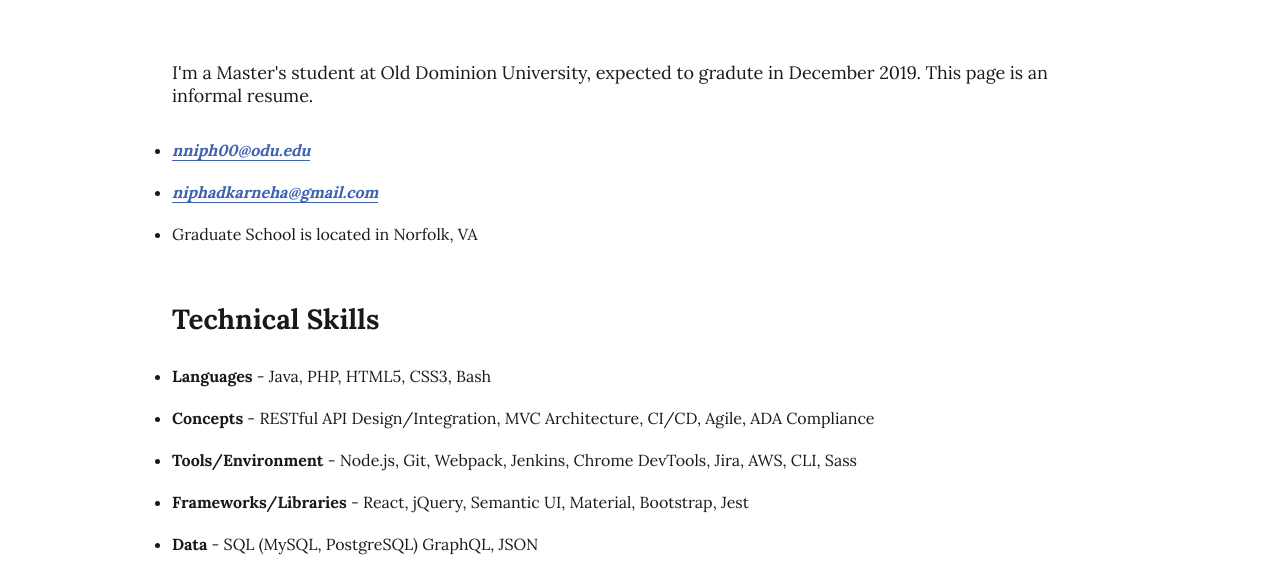
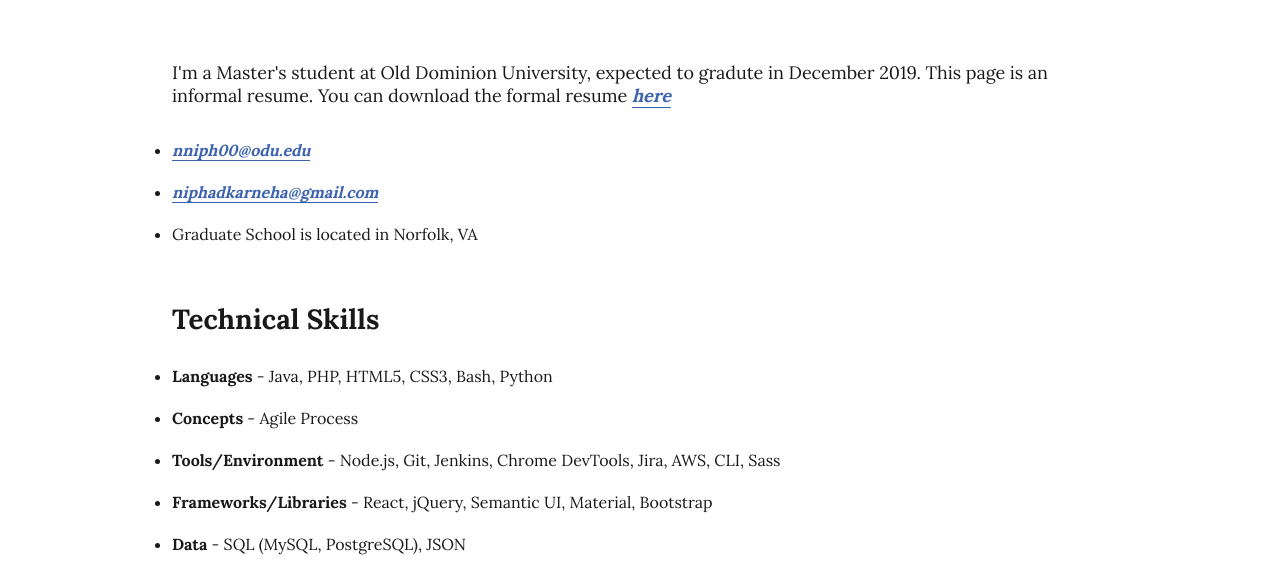
Before and after one commit to niphadkarneha/gatsby-blog-neha, a Gatsby site: page /resume/ in a window 1280 px wide. Shown: the part 233-800 px from the top of the page. Built offline with nearby package versions, Linux system fonts and the light colour scheme; Gatsby itself is replaced by a stand-in of ours; some packages are replaced by stand-ins of ours.

Commit message:
Adding resume

```diff
--- a/content/pages/resume.md
+++ b/content/pages/resume.md
@@ -4,6 +4,7 @@
 ---
 
 I'm a Master's student at Old Dominion University, expected to gradute in December 2019. This page is an informal resume.
+You can download the formal resume [here](/resumeNehaNiphadkar.pdf)
 
 - [nniph00@odu.edu](https://www.nehaniphadkar.in)
 - [niphadkarneha@gmail.com](mailto:niphadkarneha@gmail.com)
@@ -11,11 +12,11 @@
 
 ## Technical Skills
 
-- **Languages** - Java, PHP, HTML5, CSS3, Bash
-- **Concepts** - RESTful API Design/Integration, MVC Architecture, CI/CD, Agile, ADA Compliance
-- **Tools/Environment** - Node.js, Git, Webpack, Jenkins, Chrome DevTools, Jira, AWS, CLI, Sass
-- **Frameworks/Libraries** - React, jQuery, Semantic UI, Material, Bootstrap, Jest
-- **Data** - SQL (MySQL, PostgreSQL) GraphQL, JSON
+- **Languages** - Java, PHP, HTML5, CSS3, Bash, Python
+- **Concepts** - Agile Process
+- **Tools/Environment** - Node.js, Git, Jenkins, Chrome DevTools, Jira, AWS, CLI, Sass
+- **Frameworks/Libraries** - React, jQuery, Semantic UI, Material, Bootstrap
+- **Data** - SQL (MySQL, PostgreSQL), JSON
 
 ## Experience
 
--- a/src/components/layout.js
+++ b/src/components/layout.js
@@ -22,7 +22,7 @@
           <p>I’m a student at Old Dominion University in Norfolk, Virginia where I’m working on finishing a master’s degree in Computer Science. Just to keep impossibly busy, I’m also a Research and Teaching Assistant in my department.</p>
           <p>When summer rolled along, I thought I’d try something new by building a React site to share the things I’ve learned on my journey to becoming a programmer.</p>
           <p>And this is it. </p>
-          <p>Thanks for coming on board. As an inveterate wanderer, amateur photographer and hopeless movie buff, you can expect to see a few pet topics creep into what is essentially an introduction to all things Neha.</p>
+          <p>Thanks for coming on board. As an inveterate wanderer, amateur photographer, and hopeless movie buff, you can expect to see a few pet topics creep into what is essentially an introduction to all things Neha.</p>
           <p>You’re welcome to just read along as I jot down a few pointers for fellow tech-travelers, but if you want to talk about the last season of GoT, I’m totally fine with that too. Welcome!</p>
           <nav className="main-nav">
             <Link to={"/projects"}>Projects</Link>
```
Also changed, not shown: README.md, 1 other file.
